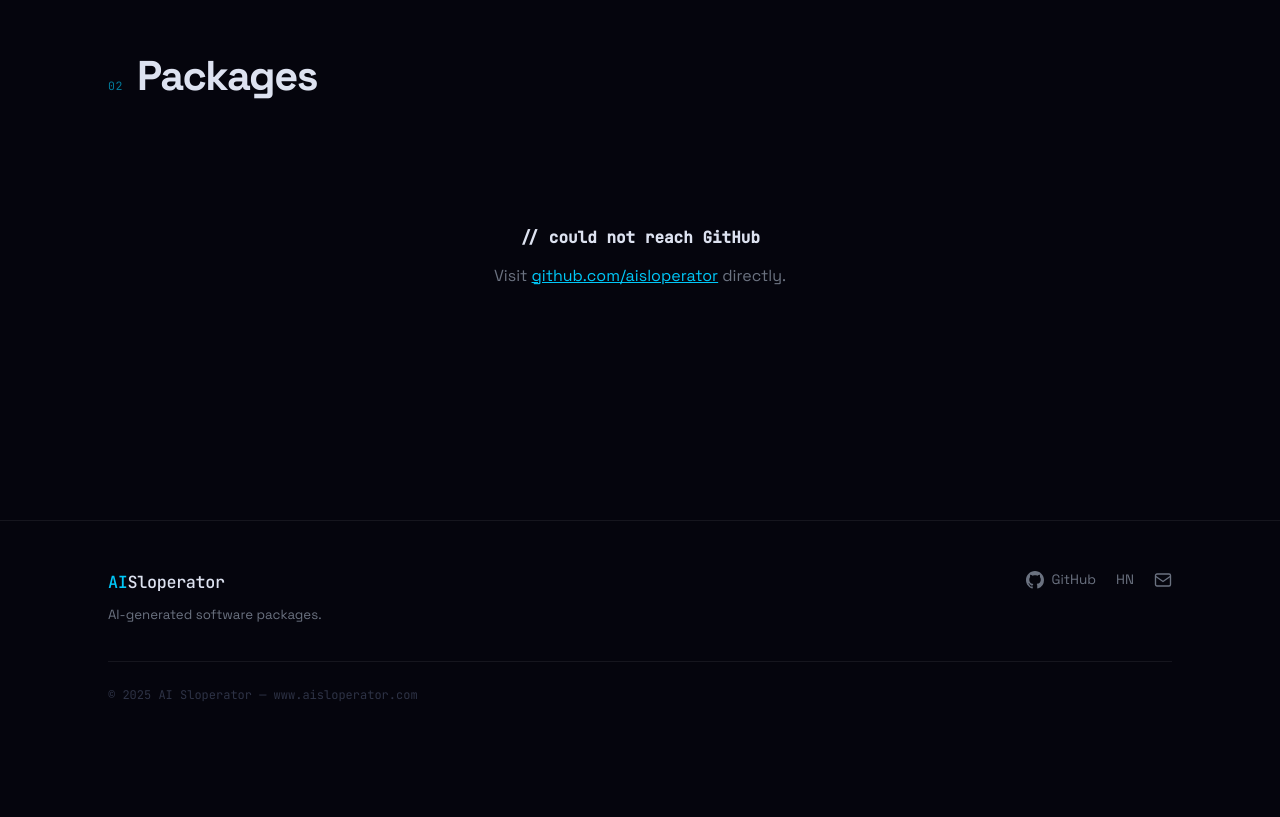
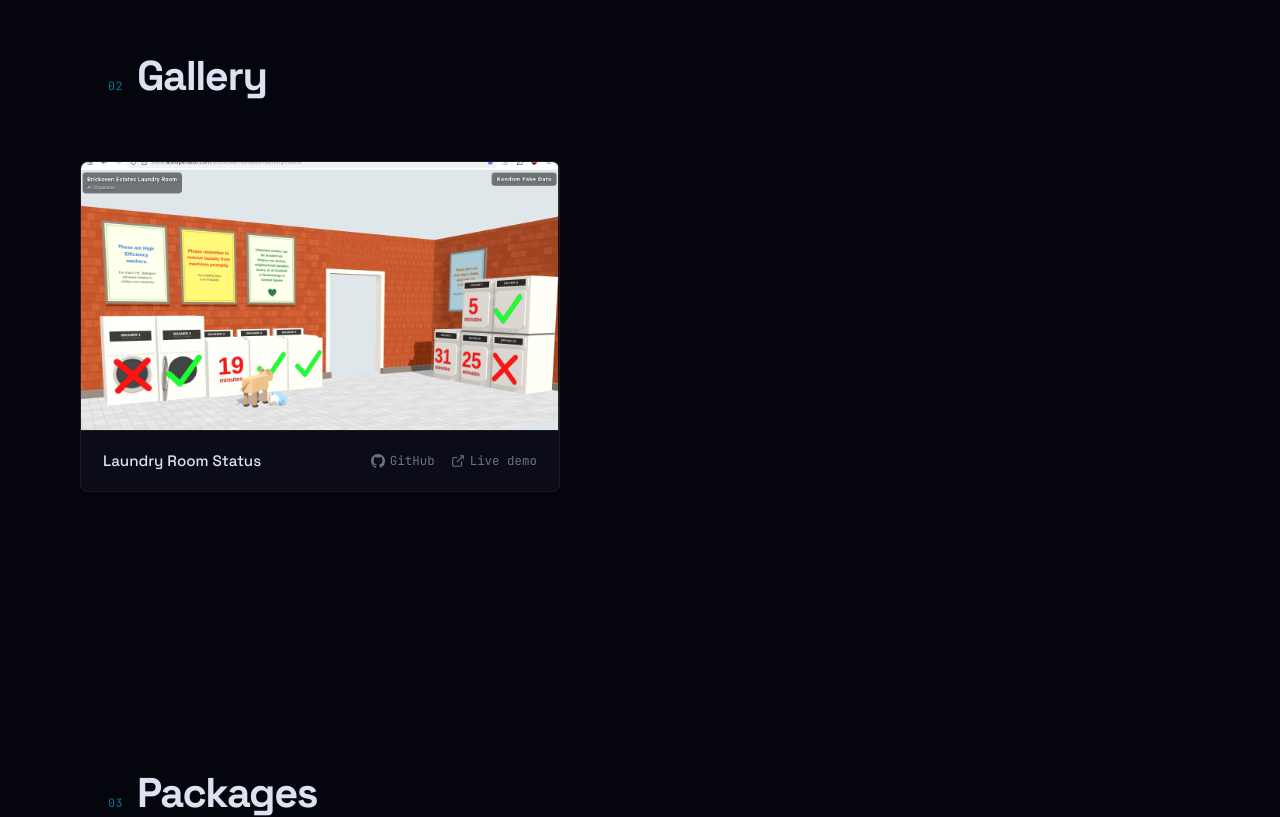
Before and after one commit to aisloperator/aisloperator.github.io, a plain HTML site: page docs/index.html in a window 1280 px wide. Shown: the part 1553-2370 px from the top of the page. Before the commit the page ends 2295 px from the top, so only its background shows below. Drawn offline with Linux system fonts and the light colour scheme; no server answers.

Commit message:
add gallery section with Laundry Room Status project card
Co-Authored-By: Claude Sonnet 4.6 <noreply@anthropic.com>

```diff
--- a/docs/index.html
+++ b/docs/index.html
@@ -26,6 +26,7 @@
       <a href="#" class="logo"><span class="logo-ai">AI</span>Sloperator</a>
       <div class="nav-links">
         <a href="#about">About</a>
+        <a href="#gallery">Gallery</a>
         <a href="#packages">Packages</a>
         <a href="https://github.com/aisloperator" target="_blank" rel="noopener" class="nav-github">
           <svg viewBox="0 0 24 24" fill="currentColor" width="16" height="16" aria-hidden="true">
@@ -101,10 +102,49 @@
       </div>
     </section>
 
+    <section id="gallery">
+      <div class="container">
+        <div class="section-header reveal">
+          <span class="section-num">02</span>
+          <h2>Gallery</h2>
+        </div>
+      </div>
+      <div class="carousel-track-wrap">
+        <div class="carousel-track">
+
+          <div class="gallery-card reveal">
+            <a href="https://www.aisloperator.com/brickoven-estates-laundry-room/" target="_blank" rel="noopener" class="gallery-img-link">
+              <img src="brickoven.png" alt="Laundry Room Status screenshot" class="gallery-img">
+            </a>
+            <div class="gallery-info">
+              <h3 class="gallery-title">Laundry Room Status</h3>
+              <div class="gallery-links">
+                <a href="https://github.com/aisloperator/brickoven-estates-laundry-room" target="_blank" rel="noopener">
+                  <svg viewBox="0 0 24 24" fill="currentColor" width="14" height="14" aria-hidden="true">
+                    <path d="M12 0C5.37 0 0 5.37 0 12c0 5.31 3.435 9.795 8.205 11.385.6.105.825-.255.825-.57 0-.285-.015-1.23-.015-2.235-3.015.555-3.795-.735-4.035-1.41-.135-.345-.72-1.41-1.23-1.695-.42-.225-1.02-.78-.015-.795.945-.015 1.62.87 1.845 1.23 1.08 1.815 2.805 1.305 3.495.99.105-.78.42-1.305.765-1.605-2.67-.3-5.46-1.335-5.46-5.925 0-1.305.465-2.385 1.23-3.225-.12-.3-.54-1.53.12-3.18 0 0 1.005-.315 3.3 1.23.96-.27 1.98-.405 3-.405s2.04.135 3 .405c2.295-1.56 3.3-1.23 3.3-1.23.66 1.65.24 2.88.12 3.18.765.84 1.23 1.905 1.23 3.225 0 4.605-2.805 5.625-5.475 5.925.435.375.81 1.095.81 2.22 0 1.605-.015 2.895-.015 3.3 0 .315.225.69.825.57A12.02 12.02 0 0 0 24 12c0-6.63-5.37-12-12-12z"/>
+                  </svg>
+                  GitHub
+                </a>
+                <a href="https://www.aisloperator.com/brickoven-estates-laundry-room/" target="_blank" rel="noopener">
+                  <svg viewBox="0 0 24 24" fill="none" stroke="currentColor" stroke-width="2" width="14" height="14" aria-hidden="true">
+                    <path d="M18 13v6a2 2 0 0 1-2 2H5a2 2 0 0 1-2-2V8a2 2 0 0 1 2-2h6"/>
+                    <polyline points="15 3 21 3 21 9"/>
+                    <line x1="10" y1="14" x2="21" y2="3"/>
+                  </svg>
+                  Live demo
+                </a>
+              </div>
+            </div>
+          </div>
+
+        </div>
+      </div>
+    </section>
+
     <section id="packages">
       <div class="container">
         <div class="section-header reveal">
-          <span class="section-num">02</span>
+          <span class="section-num">03</span>
           <h2>Packages</h2>
         </div>
         <div id="packages-grid" class="packages-grid">
--- a/docs/style.css
+++ b/docs/style.css
@@ -402,6 +402,86 @@ body {
 }
 
 /* ═══════════════════════════════════════════
+   Gallery carousel
+═══════════════════════════════════════════ */
+#gallery {
+  padding: 128px 0;
+  position: relative;
+  z-index: 1;
+}
+
+.carousel-track-wrap {
+  overflow-x: auto;
+  overflow-y: visible;
+  -webkit-overflow-scrolling: touch;
+  scrollbar-width: none;
+  padding: 8px 0 24px;
+}
+.carousel-track-wrap::-webkit-scrollbar { display: none; }
+
+.carousel-track {
+  display: flex;
+  gap: 24px;
+  padding: 0 max(28px, calc((100vw - 1120px) / 2));
+}
+
+.gallery-card {
+  flex: 0 0 480px;
+  background: var(--surface);
+  border: 1px solid var(--border);
+  border-radius: var(--radius);
+  overflow: hidden;
+  transition: border-color var(--ease), transform var(--ease), box-shadow var(--ease);
+}
+.gallery-card:hover {
+  border-color: var(--border-hover);
+  transform: translateY(-3px);
+  box-shadow: 0 12px 40px rgba(0, 0, 0, 0.4);
+}
+
+.gallery-img-link { display: block; }
+
+.gallery-img {
+  width: 100%;
+  display: block;
+  aspect-ratio: 16 / 9;
+  object-fit: cover;
+  border-bottom: 1px solid var(--border);
+}
+
+.gallery-info {
+  padding: 18px 22px;
+  display: flex;
+  align-items: center;
+  justify-content: space-between;
+  gap: 16px;
+}
+
+.gallery-title {
+  font-size: 0.95rem;
+  font-weight: 500;
+  color: var(--text);
+}
+
+.gallery-links {
+  display: flex;
+  gap: 16px;
+  flex-shrink: 0;
+}
+
+.gallery-links a {
+  display: flex;
+  align-items: center;
+  gap: 5px;
+  font-size: 0.78rem;
+  font-family: var(--font-mono);
+  color: var(--text-muted);
+  text-decoration: none;
+  transition: color var(--ease);
+}
+.gallery-links a:hover { color: var(--accent); }
+
+/* ═══════════════════════════════════════════
    Packages
 ═══════════════════════════════════════════ */
 #packages {
```
Also changed, not shown: docs/brickoven.png (added).
